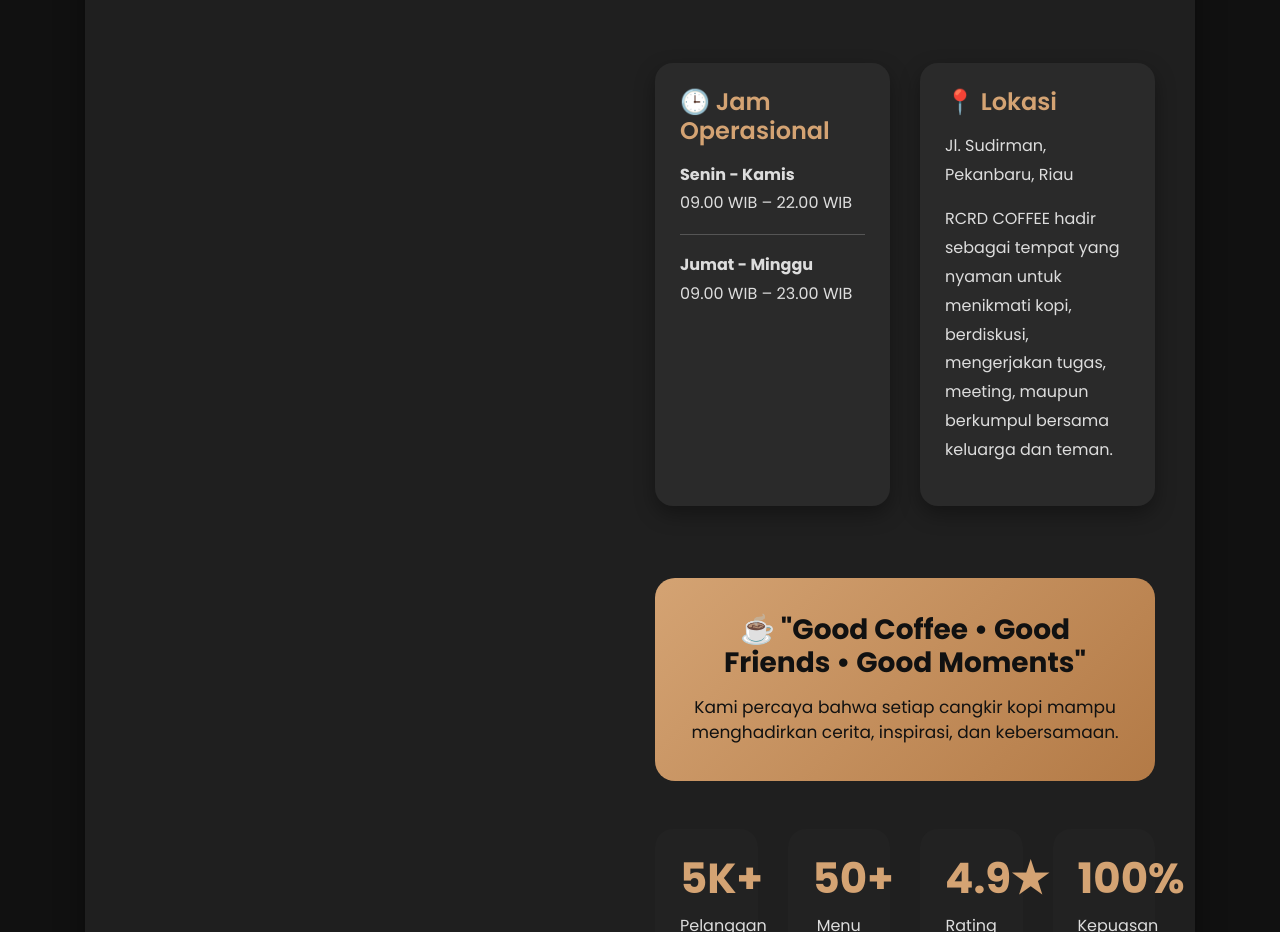
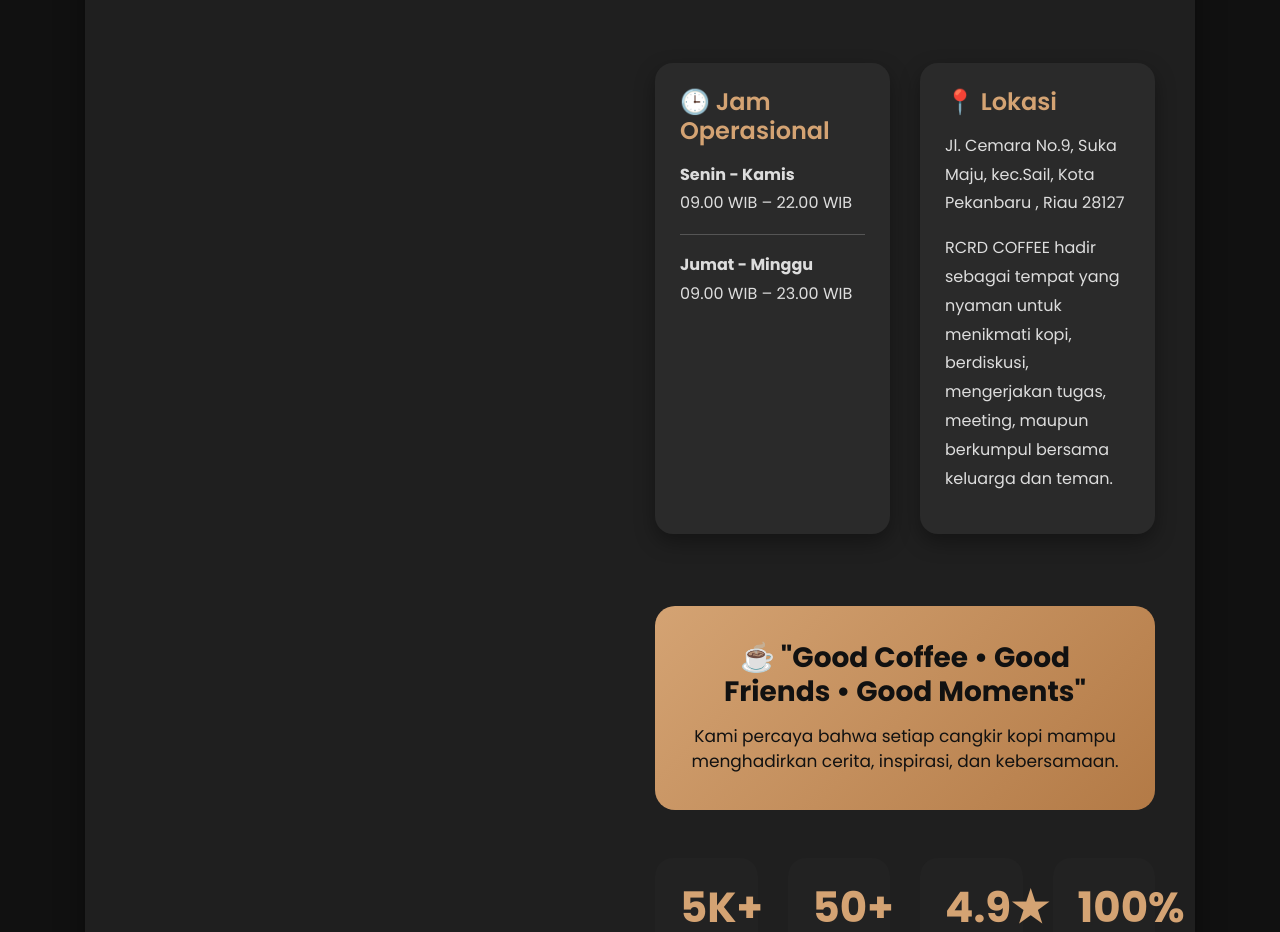
Before and after one commit to habib2506/UAS-MOHAMMAD-ROIHAN-ALHABIB, a plain HTML site: page tentang.html in a window 1280 px wide. Shown: the part 2160-3092 px from the top of the page. Drawn offline with nearby package versions, Linux system fonts and the light colour scheme.

Commit message:
tentang.html

```diff
--- a/tentang.html
+++ b/tentang.html
@@ -523,7 +523,7 @@
 
 <p>
 
-Jl. Sudirman, Pekanbaru, Riau
+Jl. Cemara No.9, Suka Maju, kec.Sail, Kota Pekanbaru , Riau 28127
 
 </p>
 
```
